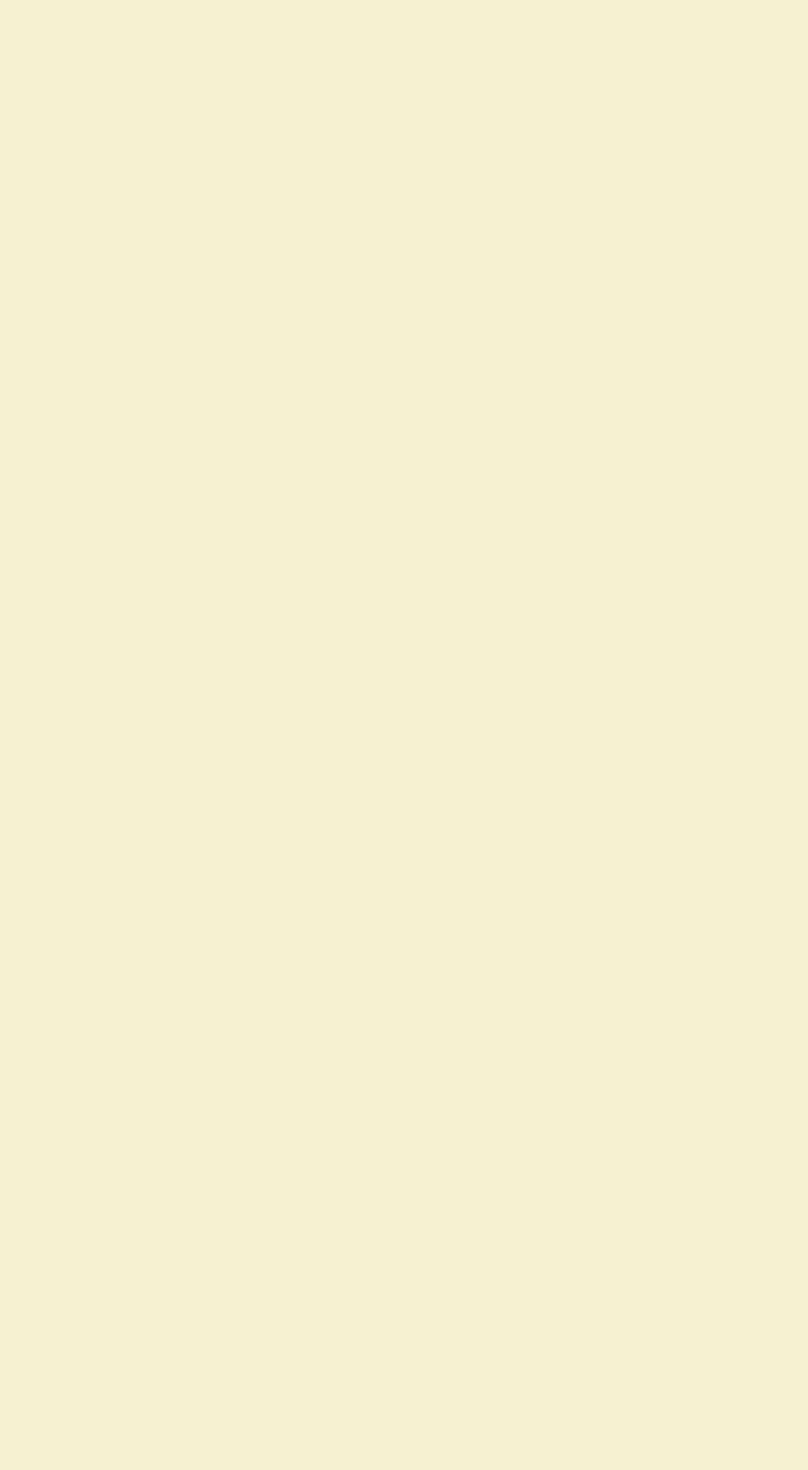
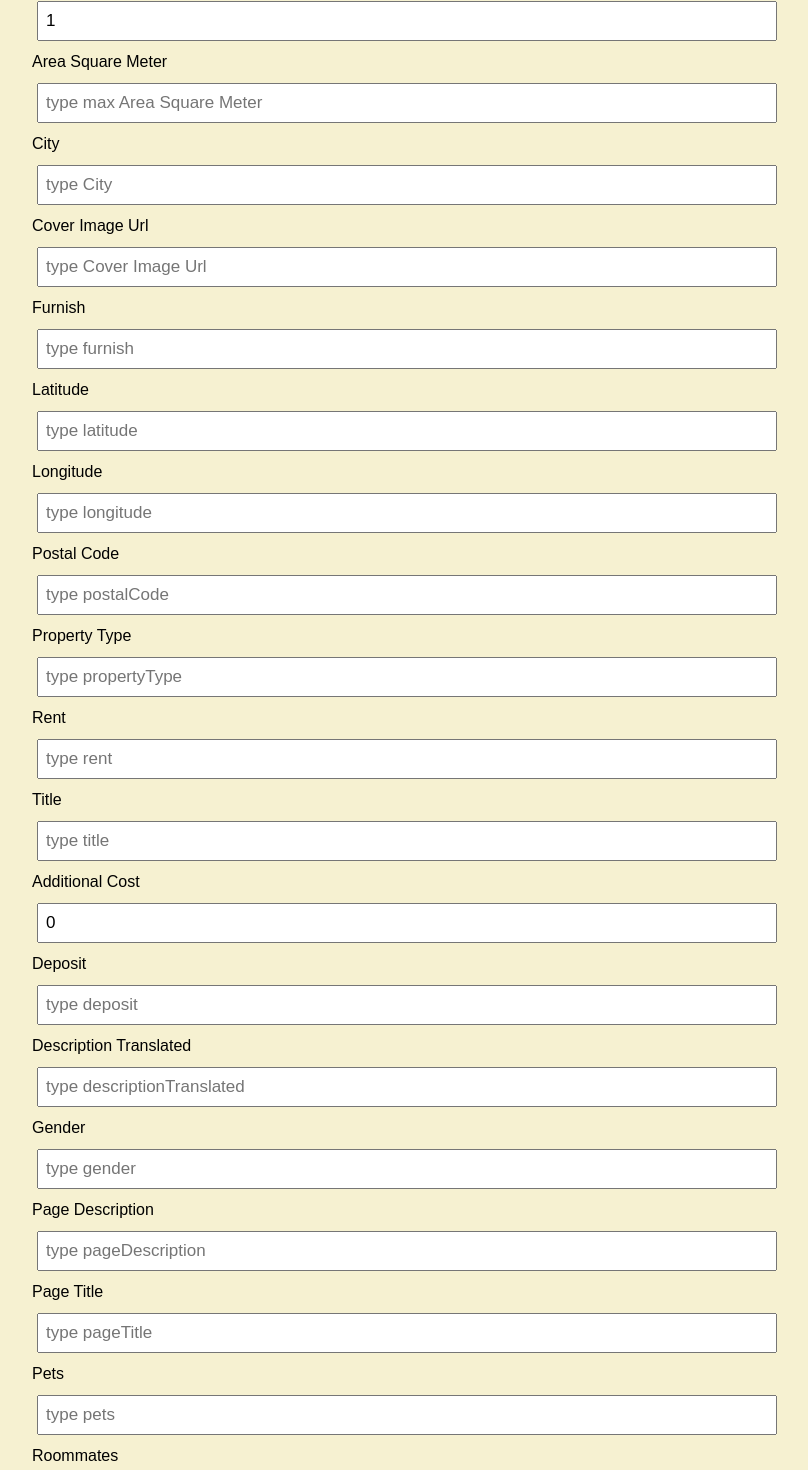
Before and after one commit to moalshak/kamer, a React (Create React App) app in the folder kamer/react-frontend/: page /edit/1 in a window 1280 px wide. Before the commit this address had no page. Shown: the part 293-1763 px from the top of the page, without its empty margins (238-1046 px from the left). Before the commit the page ends 800 px from the top, so only its background shows below. Built offline with nearby package versions, Linux system fonts and the light colour scheme; no server answers.

Commit message:
added edit button for each prop

```diff
--- a/kamer/react-frontend/package.json
+++ b/kamer/react-frontend/package.json
@@ -14,6 +14,7 @@
     "react": "^17.0.2",
     "react-dom": "^17.0.2",
     "react-leaflet": "^3.2.5",
+    "react-router": "^6.2.1",
     "react-router-dom": "^6.2.1",
     "react-scripts": "5.0.0",
     "web-vitals": "^2.1.3"
--- a/kamer/react-frontend/src/App.js
+++ b/kamer/react-frontend/src/App.js
@@ -2,11 +2,11 @@ import axios from "axios";
 import React, {useState} from "react";
 import {BrowserRouter as Router, Route, Routes} from "react-router-dom";
 import ControlPanel from "./Components/ControlPanel";
-import Property from "./Components/Property";
-import {delProperty, postProperty, getCityStats, putId, putLocation} from "./Components/Property";
+import Property, {delProperty, getCityStats, postProperty, putId, putLocation} from "./Components/Property";
 import InputPanel from "./Components/InputPanel";
-import Detail from "./Components/Detail";
+import Detail from "./Components/Routes/Detail";
 import StatsModal from "./Components/StatsModal";
+import Edit from "./Components/Routes/Edit";
 
 // import PropertyFeed from './Components/PropertyFeed';
 // import InputPanel from './Components/InputPanel';
@@ -17,7 +17,15 @@ function App() {
 
     axios.defaults.headers.common['Authorization'] = 'Token ff27fca94c0c9461da6e327389e7b633224cd2fa'
     const [showModal, setShowModal] = useState(false);
-    const [statsModalState, setStatsModalState] = useState({city:"none", rcMean:0, rdMean:0, rcMedian:0, rdMedian:0, rcSd:0, rdSd:0})
+    const [statsModalState, setStatsModalState] = useState({
+        city: "none",
+        rcMean: 0,
+        rdMean: 0,
+        rcMedian: 0,
+        rdMedian: 0,
+        rcSd: 0,
+        rdSd: 0
+    })
 
     /* state for the navigation
     * `nav` is an object (hashMap / dictionary) that contains info about the navigation
@@ -60,7 +68,7 @@ function App() {
             });
         } else if (opt === 'del') {
             const curr = `${BASE_URL}id/${id}/`;
-            delProperty(curr, {});
+            await delProperty(curr, {});
         }
     }
 
@@ -74,31 +82,31 @@ function App() {
 
     const onCityStatsGet = async (city) => {
         const data = await getCityStats(city);
-        if(data != null){
+        if (data != null) {
             setStatsModalState(data);
         } else {
-            setStatsModalState({city:"City not found"});
+            setStatsModalState({city: "City not found"});
         }
         setShowModal(true);
     }
 
     const onPropertyPost = async (details) => {
-        postProperty(`${BASE_URL}all/?format=json`, details)
+        await postProperty(`${BASE_URL}all/?format=json`, details)
     }
 
     const onIdPut = async (details) => {
-        putId(`${BASE_URL}id/${details["externalId"]}/?format=json`, details)
+        await putId(`${BASE_URL}id/${details["externalId"]}/?format=json`, details)
     }
 
     const onLocationPut = async (details) => {
-        putLocation(`${BASE_URL}location/?format=json&latitude=${details["latitude"]}&longitude=${details["longitude"]}`, details);
+        await putLocation(`${BASE_URL}location/?format=json&latitude=${details["latitude"]}&longitude=${details["longitude"]}`, details);
     }
 
     /**
      * Fetches the properties from the api and updates the UI
      *
      * @param pref an object that contains preferences
-    */
+     */
     const onCityPrefGet = async (pref) => {
         let curr = `${BASE_URL}city/${pref.city}/?format=json`
         if (pref.orderBy !== '') {
@@ -137,7 +145,9 @@ function App() {
             <Routes>
                 <Route exact path="/" element={
                     <div className="bigChungus">
-                        {showModal && <StatsModal onClose={() => {setShowModal(false)}} state={statsModalState} />}
+                        {showModal && <StatsModal onClose={() => {
+                            setShowModal(false)
+                        }} state={statsModalState}/>}
                         <ControlPanel
                             onButtonClick={onControlPanelClick}
                             on
@@ -162,6 +172,7 @@ function App() {
 
                 }/>
                 <Route exact path="/property/:externalId" element={<Detail/>}/>
+                <Route exact path="/edit/:externalId" element={<Edit onGet={onIdPut}/>}/>
             </Routes>
         </Router>
     );
--- a/kamer/react-frontend/src/Components/Property.js
+++ b/kamer/react-frontend/src/Components/Property.js
@@ -105,8 +105,11 @@ function Property({nav, setNav}) {
                                 <Link to={`/property/${prop.externalId}`}> {prop.pageTitle} </Link>
                             </h2>
                         </li>
+                        <Link style={{"text-align": "right"}} to={`/edit/${prop.externalId}`}>Edit This
+                            Property</Link>
                         <ul>
-                            <img className="center" src={prop.coverImageUrl}/>
+                            <img className="center" src={prop.coverImageUrl}
+                                 alt={"Sorry Image Was Deleted :("}/>
                             <li>Rent Price: € {prop.rent} </li>
                             <li>Placed In: {prop.city} </li>
                             <li>Property Type: {prop.propertyType} </li>
--- a/kamer/react-frontend/src/Components/Detail.js
+++ b/kamer/react-frontend/src/Components/Routes/Detail.js
@@ -1,8 +1,8 @@
 import {useEffect, useState} from "react";
 import {useParams} from "react-router-dom";
-import {getProperties} from "./Property";
-import MapBuilder from "./MapBuilder";
-import {BASE_URL} from "../App";
+import {getProperties} from "../Property";
+import MapBuilder from "../MapBuilder";
+import {BASE_URL} from "../../App";
 
 /**
  * Calls the API through a get method
--- /dev/null
+++ b/kamer/react-frontend/src/Components/Routes/Edit.js
@@ -0,0 +1,212 @@
+import {memo, useEffect, useState} from "react";
+import {useNavigate, useParams} from "react-router-dom";
+import {getProperties} from "../Property";
+import {BASE_URL} from "../../App";
+
+/**
+ * @returns a form to edit the clicked property
+ *
+ * */
+function Edit({onGet}) {
+    const {externalId} = useParams(); // extracts the externalId from the url
+
+    /* state for loading : if the api call is still getting processed */
+    const [loading, setLoading] = useState(true);
+    const [areaSqm, setAreaSqm] = useState('')
+    const [exId, setExId] = useState(externalId);
+    const [city, setCity] = useState('')
+    const [coverImageUrl, setCoverImageUrl] = useState('')
+    const [furnish, setFurnish] = useState('')
+    const [longitude, setLongitude] = useState('')
+    const [latitude, setLatitude] = useState('')
+    const [postalCode, setPostalCode] = useState('')
+    const [propertyType, setPropertyType] = useState('')
+    const [rent, setRent] = useState('')
+    const [title, setTitle] = useState('')
+    const [additionalCost, setAdditionalCost] = useState('0')
+    const [deposit, setDeposit] = useState('')
+    const [descriptionTranslated, setDescriptionTranslated] = useState('')
+    const [gender, setGender] = useState('')
+    const [pageDescription, setPageDescription] = useState('')
+    const [pageTitle, setPageTitle] = useState('')
+    const [pets, setPets] = useState('')
+    const [roommates, setRoommates] = useState('')
+
+    const navigate = useNavigate();
+
+    /**
+     * ONCE!, get all properties of the property and set the states to them
+     * */
+    useEffect(async () => {
+        setLoading(true);
+        const {data} = await getProperties(`${BASE_URL}id/${externalId}/?format=json`);
+        const prop = data[0];
+        setExId(prop.externalId)
+        setAreaSqm(prop.areaSqm)
+        setCity(prop.city)
+        setCoverImageUrl(prop.coverImageUrl)
+        setFurnish(prop.furnish)
+        setLatitude(prop.latitude)
+        setLongitude(prop.longitude)
+        setPostalCode(prop.postalCode)
+        setPropertyType(prop.propertyType)
+        setRent(prop.rent)
+        setTitle(prop.title)
+        setAdditionalCost(prop.additionalCost)
+        setDeposit(prop.deposit)
+        setDescriptionTranslated(prop.descriptionTranslated)
+        setGender(prop.gender)
+        setPageDescription(prop.pageDescription)
+        setPageTitle(prop.pageTitle)
+        setPets(prop.pets)
+        setRoommates(prop.roommates)
+        setLoading(false);
+    }, []);
+
+    /***
+     * The form with the (new) info has been submitted
+     * @param e event (submit)
+     */
+    const onSubmit = (e) => {
+        setLoading(true);
+        e.preventDefault()
+        onGet({
+            "externalId": exId,
+            "areaSqm": areaSqm,
+            "city": city,
+            "coverImageUrl": coverImageUrl,
+            "furnish": furnish,
+            "latitude": latitude,
+            "longitude": longitude,
+            "postalCode": postalCode,
+            "propertyType": propertyType,
+            "rent": rent,
+            "title": title,
+            "additionalCost": additionalCost,
+            "deposit": Number(deposit),
+            "descriptionTranslated": descriptionTranslated,
+            "gender": gender,
+            "isRoomActive": true,
+            "pageDescription": pageDescription,
+            "pageTitle": pageTitle,
+            "pets": pets,
+            "roommates": roommates
+        });
+        setLoading(false);
+        // redirect to the page (GET request)
+        navigate(`/property/${exId}`)
+    }
+
+    return (
+        <div className="container">
+            {loading ? <h1>Loading...</h1> : null}
+            <form className='form-control' onSubmit={onSubmit}>
+
+
+                <label>Property ID</label>
+                <input type='text' placeholder='type ExternalID' value={externalId} onChange={(e) => {
+                    setExId(e.target.value)
+                }} required={true}/>
+
+                <label>Area Square Meter</label>
+                <input placeholder='type max Area Square Meter' value={areaSqm} onChange={(e) => {
+                    setAreaSqm(e.target.value)
+                }} required={true} type="number"/>
+
+                <label>City</label>
+                <input type='text' placeholder='type City' value={city} onChange={(e) => {
+                    setCity(e.target.value)
+                }} required={true}/>
+                <label>Cover Image Url</label>
+                <input type='text' placeholder='type Cover Image Url' value={coverImageUrl} onChange={(e) => {
+                    setCoverImageUrl(e.target.value)
+                }} required={true}/>
+                <label>Furnish</label>
+                <input type='text' placeholder='type furnish' value={furnish} onChange={(e) => {
+                    setFurnish(e.target.value)
+                }} required={true}/>
+
+                <label>Latitude</label>
+                <input placeholder='type latitude' value={latitude} onChange={(e) => {
+                    setLatitude(e.target.value)
+                }} required={true} type="number"/>
+
+                <label>Longitude</label>
+                <input placeholder='type longitude' value={longitude} onChange={(e) => {
+                    setLongitude(e.target.value)
+                }} required={true} type="number"/>
+
+                <label>Postal Code</label>
+                <input type='text' placeholder='type postalCode' value={postalCode} onChange={(e) => {
+                    setPostalCode(e.target.value)
+                }} required={true}/>
+
+                <label>Property Type</label>
+                <input type='text' placeholder='type propertyType' value={propertyType} onChange={(e) => {
+                    setPropertyType(e.target.value)
+
+                }} required={true}/>
+                <label>Rent</label>
+                <input placeholder='type rent' value={rent} onChange={(e) => {
+                    setRent(e.target.value)
+                }} required={true} type="number"/>
+
+                <label>Title</label>
+                <input type='text' placeholder='type title' value={title} onChange={(e) => {
+                    setTitle(e.target.value)
+                }} required={true}/>
+
+                <label>Additional Cost</label>
+                <input type='text' placeholder='type additionalCost' value={additionalCost} onChange={(e) => {
+                    setAdditionalCost(e.target.value)
+                }} required={true} type="number"/>
+
+                <label>Deposit</label>
+                <input type='text' placeholder='type deposit' value={deposit} onChange={(e) => {
+                    setDeposit(e.target.value)
+                }} required={true} type="number"/>
+
+                <label>Description Translated</label>
+                <input type='text' placeholder='type descriptionTranslated' value={descriptionTranslated}
+                       onChange={(e) => {
+                           setDescriptionTranslated(e.target.value)
+                       }} required={true}/>
+
+                <label>Gender</label>
+                <input type='text' placeholder='type gender' value={gender} onChange={(e) => {
+                    setGender(e.target.value)
+                }} required={true}/>
+
+
+                <label>Page Description</label>
+                <input type='text' placeholder='type pageDescription' value={pageDescription} onChange={(e) => {
+                    setPageDescription(e.target.value)
+                }} required={true}/>
+
+
+                <label>Page Title</label>
+                <input type='text' placeholder='type pageTitle' value={pageTitle} onChange={(e) => {
+                    setPageTitle(e.target.value)
+                }} required={true}/>
+
+
+                <label>Pets</label>
+                <input type='text' placeholder='type pets' value={pets} onChange={(e) => {
+                    setPets(e.target.value)
+                }} required={true} maxLength={3}/>
+
+
+                <label>Roommates</label>
+                <input placeholder='type roommates' value={roommates} onChange={(e) => {
+                    setRoommates(e.target.value)
+                }} required={true} type="number"/>
+
+
+                <input type='submit' value='Save Changes'/>
+            </form>
+        </div>
+    )
+}
+
+
+export default memo(Edit)
--- a/kamer/react-frontend/src/index.css
+++ b/kamer/react-frontend/src/index.css
@@ -100,6 +100,7 @@ body {
 
 .container {
     max-width: 800px;
+    min-width: 800px;
     margin: 120px auto;
     overflow: auto;
     min-height: 300px;
@@ -364,3 +365,9 @@ footer {
     border-top: 1px solid #EEEEEE;
     border-bottom: 1px solid#EEEEEE;
 }
+
+textarea{
+    width: 100%;
+    font-family: "OpenSans", sans-serif;
+    font-size: 1rem;
+}
```
Also changed, not shown: 1 other file (tests, documents, lock files or other folders).
